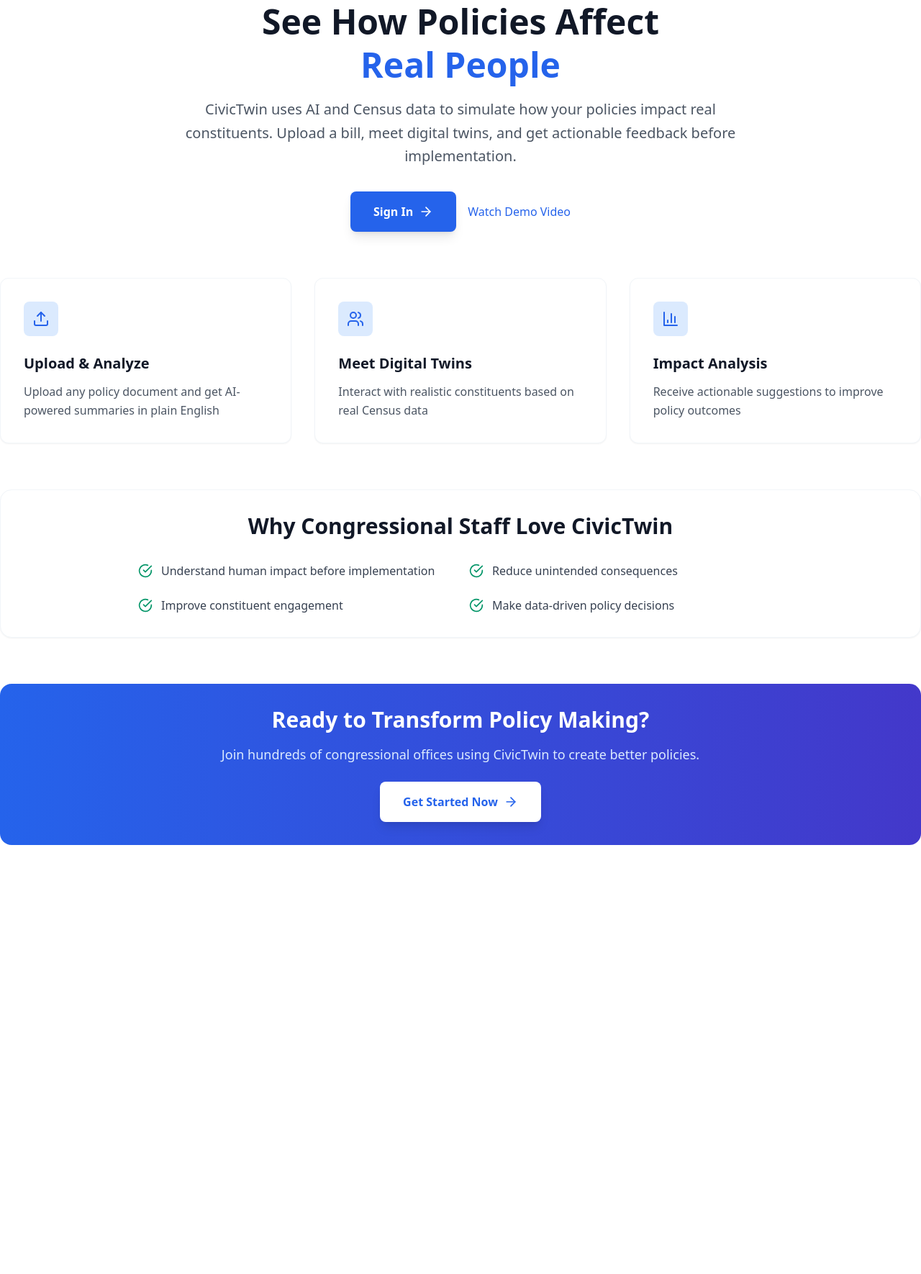
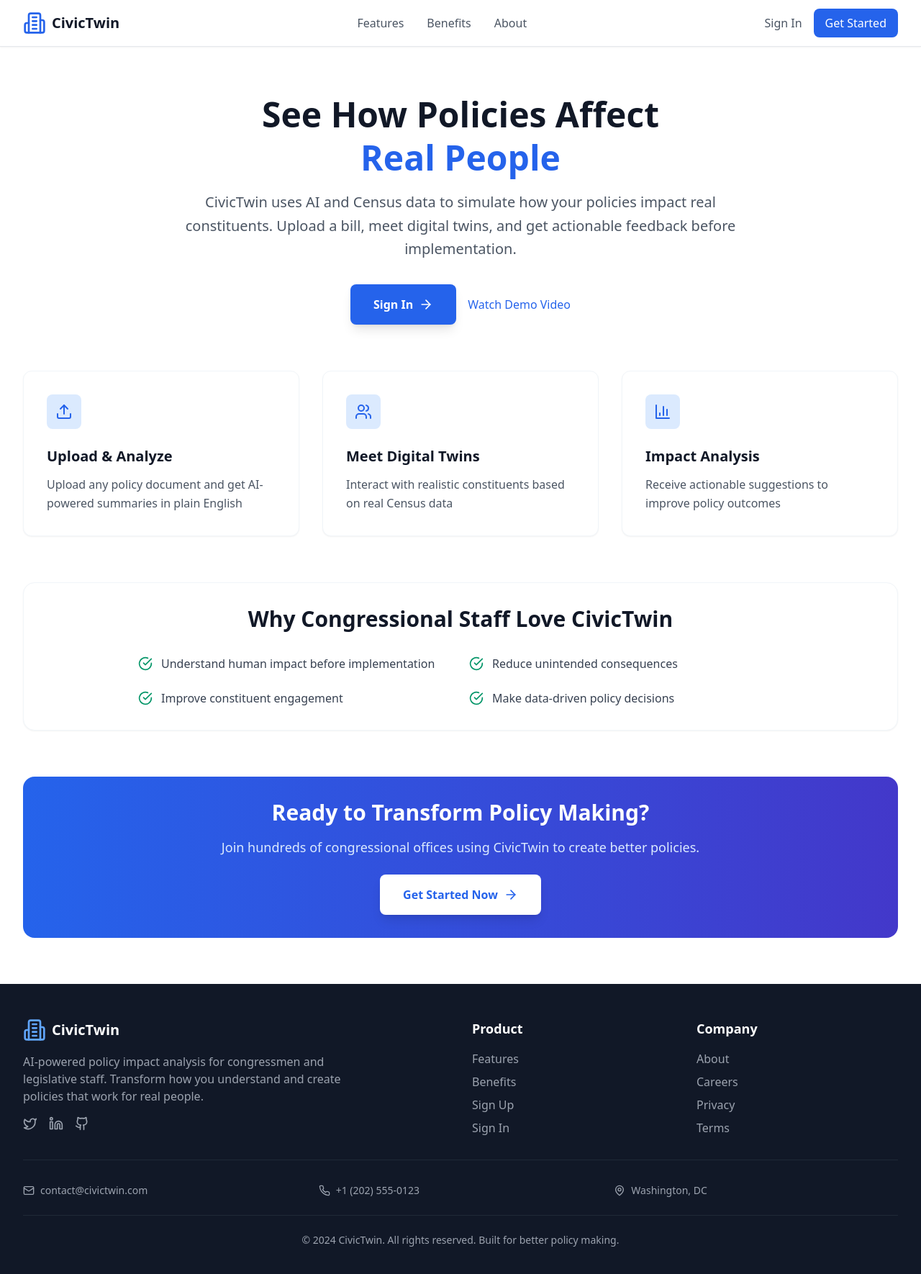
Before and after one commit to syedahibahasan/civic-twin, a React (Vite) app: page / in a window 1280 px wide. Shown: the top 1770 px of the page at 72% size. Before the commit the page ends 1174 px from the top, so only its background shows below. Built offline with nearby package versions, Linux system fonts and the light colour scheme; no server answers.

Commit message:
Add professional header and footer to landing page - Added sticky header with navigation and auth buttons - Created comprehensive footer with company info and links - Added smooth scrolling to sections - Improved responsive design and branding consistency

```diff
--- a/src/pages/Landing.tsx
+++ b/src/pages/Landing.tsx
@@ -1,6 +1,19 @@
 import React from 'react';
 import { Link } from 'react-router-dom';
-import { Upload, Users, BarChart3, ArrowRight, CheckCircle } from 'lucide-react';
+import {
+  Upload,
+  Users,
+  BarChart3,
+  ArrowRight,
+  CheckCircle,
+  Building2,
+  Mail,
+  Phone,
+  MapPin,
+  Twitter,
+  Linkedin,
+  Github
+} from 'lucide-react';
 
 const Landing: React.FC = () => {
   const features = [
@@ -29,7 +42,52 @@ const Landing: React.FC = () => {
   ];
 
   return (
-    <div className="space-y-16">
+    <div className="min-h-screen flex flex-col">
+      {/* Header */}
+      <header className="bg-white shadow-sm border-b border-gray-200 sticky top-0 z-50">
+        <div className="max-w-7xl mx-auto px-4 sm:px-6 lg:px-8">
+          <div className="flex justify-between items-center h-16">
+            {/* Logo */}
+            <div className="flex items-center space-x-2">
+              <Building2 className="h-8 w-8 text-blue-600" />
+              <span className="text-xl font-bold text-gray-900">CivicTwin</span>
+            </div>
+
+            {/* Navigation */}
+            <nav className="hidden md:flex items-center space-x-8">
+              <a href="#features" className="text-gray-600 hover:text-gray-900 transition-colors">
+                Features
+              </a>
+              <a href="#benefits" className="text-gray-600 hover:text-gray-900 transition-colors">
+                Benefits
+              </a>
+              <a href="#about" className="text-gray-600 hover:text-gray-900 transition-colors">
+                About
+              </a>
+            </nav>
+
+            {/* Auth Buttons */}
+            <div className="flex items-center space-x-4">
+              <Link
+                to="/login"
+                className="text-gray-600 hover:text-gray-900 font-medium transition-colors"
+              >
+                Sign In
+              </Link>
+              <Link
+                to="/login"
+                className="bg-blue-600 text-white px-4 py-2 rounded-lg font-medium hover:bg-blue-700 transition-colors"
+              >
+                Get Started
+              </Link>
+            </div>
+          </div>
+        </div>
+      </header>
+
+      {/* Main Content */}
+      <main className="flex-1">
+        <div className="max-w-7xl mx-auto px-4 sm:px-6 lg:px-8 py-16 space-y-16">
           {/* Hero Section */}
           <div className="text-center space-y-8">
             <div className="space-y-4">
@@ -58,7 +116,7 @@ const Landing: React.FC = () => {
           </div>
 
           {/* Features Grid */}
-      <div className="grid md:grid-cols-3 gap-8 mt-16">
+          <div id="features" className="grid md:grid-cols-3 gap-8 mt-16">
             {features.map(({ icon: Icon, title, description }, index) => (
               <div
                 key={index}
@@ -74,7 +132,7 @@ const Landing: React.FC = () => {
           </div>
 
           {/* Benefits Section */}
-      <div className="bg-white rounded-2xl p-8 shadow-sm border border-slate-100">
+          <div id="benefits" className="bg-white rounded-2xl p-8 shadow-sm border border-slate-100">
             <div className="max-w-4xl mx-auto">
               <h2 className="text-3xl font-bold text-gray-900 text-center mb-8">
                 Why Congressional Staff Love CivicTwin
@@ -97,7 +155,7 @@ const Landing: React.FC = () => {
               Join hundreds of congressional offices using CivicTwin to create better policies.
             </p>
             <Link
-          to="/upload"
+              to="/login"
               className="inline-flex items-center px-8 py-4 bg-white text-blue-600 font-semibold rounded-lg hover:bg-blue-50 transition-colors shadow-lg"
             >
               Get Started Now
@@ -105,6 +163,83 @@ const Landing: React.FC = () => {
             </Link>
           </div>
         </div>
+      </main>
+
+      {/* Footer */}
+      <footer className="bg-gray-900 text-white">
+        <div className="max-w-7xl mx-auto px-4 sm:px-6 lg:px-8 py-12">
+          <div className="grid grid-cols-1 md:grid-cols-4 gap-8">
+            {/* Company Info */}
+            <div className="col-span-1 md:col-span-2">
+              <div className="flex items-center space-x-2 mb-4">
+                <Building2 className="h-8 w-8 text-blue-400" />
+                <span className="text-xl font-bold">CivicTwin</span>
+              </div>
+              <p className="text-gray-400 mb-4 max-w-md">
+                AI-powered policy impact analysis for congressmen and legislative staff.
+                Transform how you understand and create policies that work for real people.
+              </p>
+              <div className="flex space-x-4">
+                <a href="#" className="text-gray-400 hover:text-white transition-colors">
+                  <Twitter className="h-5 w-5" />
+                </a>
+                <a href="#" className="text-gray-400 hover:text-white transition-colors">
+                  <Linkedin className="h-5 w-5" />
+                </a>
+                <a href="#" className="text-gray-400 hover:text-white transition-colors">
+                  <Github className="h-5 w-5" />
+                </a>
+              </div>
+            </div>
+
+            {/* Product */}
+            <div>
+              <h3 className="text-lg font-semibold mb-4">Product</h3>
+              <ul className="space-y-2">
+                <li><a href="#features" className="text-gray-400 hover:text-white transition-colors">Features</a></li>
+                <li><a href="#benefits" className="text-gray-400 hover:text-white transition-colors">Benefits</a></li>
+                <li><Link to="/login" className="text-gray-400 hover:text-white transition-colors">Sign Up</Link></li>
+                <li><Link to="/login" className="text-gray-400 hover:text-white transition-colors">Sign In</Link></li>
+              </ul>
+            </div>
+
+            {/* Company */}
+            <div>
+              <h3 className="text-lg font-semibold mb-4">Company</h3>
+              <ul className="space-y-2">
+                <li><a href="#about" className="text-gray-400 hover:text-white transition-colors">About</a></li>
+                <li><a href="#" className="text-gray-400 hover:text-white transition-colors">Careers</a></li>
+                <li><a href="#" className="text-gray-400 hover:text-white transition-colors">Privacy</a></li>
+                <li><a href="#" className="text-gray-400 hover:text-white transition-colors">Terms</a></li>
+              </ul>
+            </div>
+          </div>
+
+          {/* Contact Info */}
+          <div className="border-t border-gray-800 mt-8 pt-8">
+            <div className="grid grid-cols-1 md:grid-cols-3 gap-4 text-sm text-gray-400">
+              <div className="flex items-center space-x-2">
+                <Mail className="h-4 w-4" />
+                <span>contact@civictwin.com</span>
+              </div>
+              <div className="flex items-center space-x-2">
+                <Phone className="h-4 w-4" />
+                <span>+1 (202) 555-0123</span>
+              </div>
+              <div className="flex items-center space-x-2">
+                <MapPin className="h-4 w-4" />
+                <span>Washington, DC</span>
+              </div>
+            </div>
+          </div>
+
+          {/* Copyright */}
+          <div className="border-t border-gray-800 mt-6 pt-6 text-center text-sm text-gray-400">
+            <p>&copy; 2024 CivicTwin. All rights reserved. Built for better policy making.</p>
+          </div>
+        </div>
+      </footer>
+    </div>
   );
 };
 
```
Lines whose indentation alone changed are shown as unchanged.
